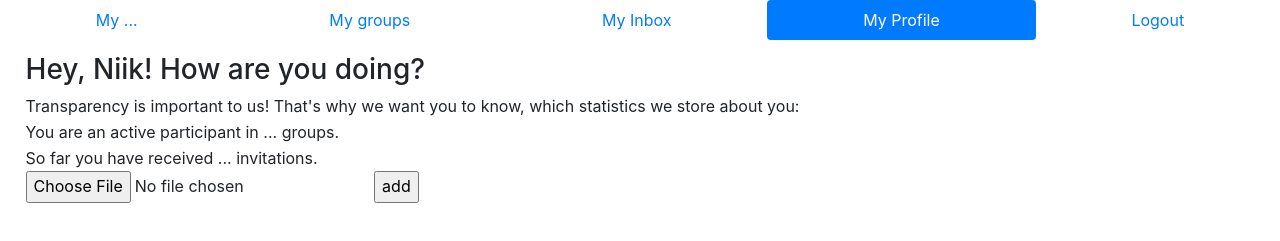
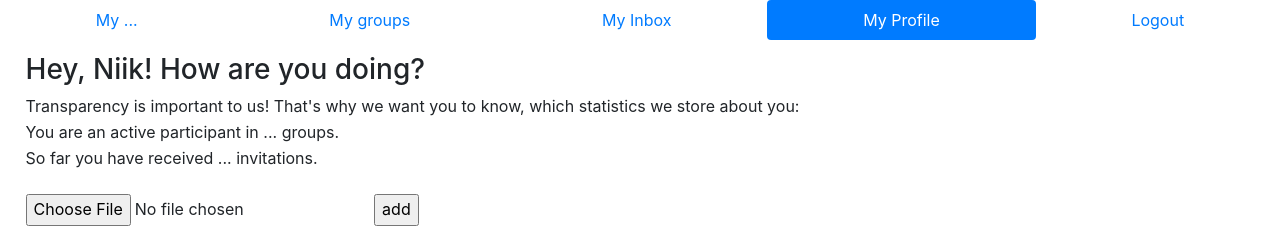
Before and after one commit to abendplays/myFace, a Flask app: page /profile in a window 1280 px wide. Shown: the top 241 px of the page. Run offline with Flask 2, Linux system fonts and the light colour scheme; a user stored in the database is signed in; data comes from the database, SQL or seed files in the repository; some libraries are stand-ins or nearby versions.

Commit message:
Fixed a minor bug affecting all users that have not set a profile picture yet, which caused a crash when entering the profile section.

```diff
--- a/application.py
+++ b/application.py
@@ -75,7 +75,8 @@ def profile():
         group.execute("SELECT userName FROM users WHERE userID = :userID", {'userID': session["user_id"]})
         userName = group.fetchall()
         userName = userName[0][0]
-        if imageID == []:
+        print("imageID:", imageID[0][0])
+        if imageID[0][0] == None:
             profilePic = 'noPBset.jpg'
         else:
             group.execute("SELECT ending FROM profiles WHERE userID = :userID", {'userID': session["user_id"]})
--- a/templates/profile.html
+++ b/templates/profile.html
@@ -38,7 +38,7 @@ img {
     You are an active participant in ... groups.<br>
     So far you have received ... invitations. <br>
 
-    <form action = "/profile" method="post" enctype="multipart/form-data">
+    <form action = "/profile" method="post" enctype="multipart/form-data" style="margin-top: 3%;">
          <input type = "file" name = "file"/>
          <input type = "submit" value="add"/>
       </form>
```
